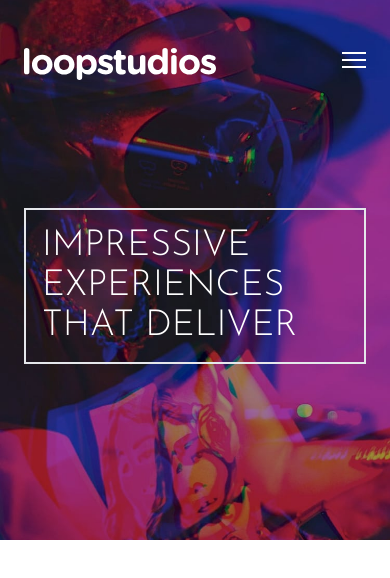
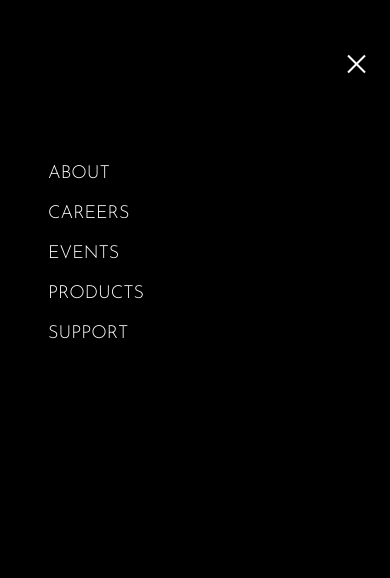
Before and after one commit to andrewteece/loopstudios-website, a website: page index.html in a window 390 px wide. Both pictures are taken after a click on the button 354 px from the left and 64 px from the top of the page. Drawn offline with Linux system fonts and the light colour scheme; files whose address does not match are found by name.

Commit message:
script js, update images for hero

```diff
--- a/index.html
+++ b/index.html
@@ -11,6 +11,7 @@
       rel="stylesheet"
     />
     <link rel="stylesheet" href="css/style.css" />
+    <script src="js/script.js" defer></script>
   </head>
   <body>
     <!-- Hero Section -->
--- a/input.css
+++ b/input.css
@@ -3,14 +3,14 @@
 @tailwind utilities;
 
 #hero {
-  background-image: url('./images/desktop/image-hero.jpg');
+  background-image: url('../images/desktop/image-hero.jpg');
   background-repeat: no-repeat;
   background-size: cover;
 }
 
 @media (max-width: 576px) {
   #hero {
-    background-image: url('./images/mobile/image-hero.jpg');
+    background-image: url('../images/mobile/image-hero.jpg');
     background-position: center;
   }
 }
--- /dev/null
+++ b/js/script.js
@@ -0,0 +1,10 @@
+const btn = document.getElementById('menu-btn')
+const menu = document.getElementById('menu')
+
+btn.addEventListener('click', navToggle)
+
+function navToggle() {
+  btn.classList.toggle('open')
+  menu.classList.toggle('flex')
+  menu.classList.toggle('hidden')
+}
```
Also changed, not shown: css/style.css.
